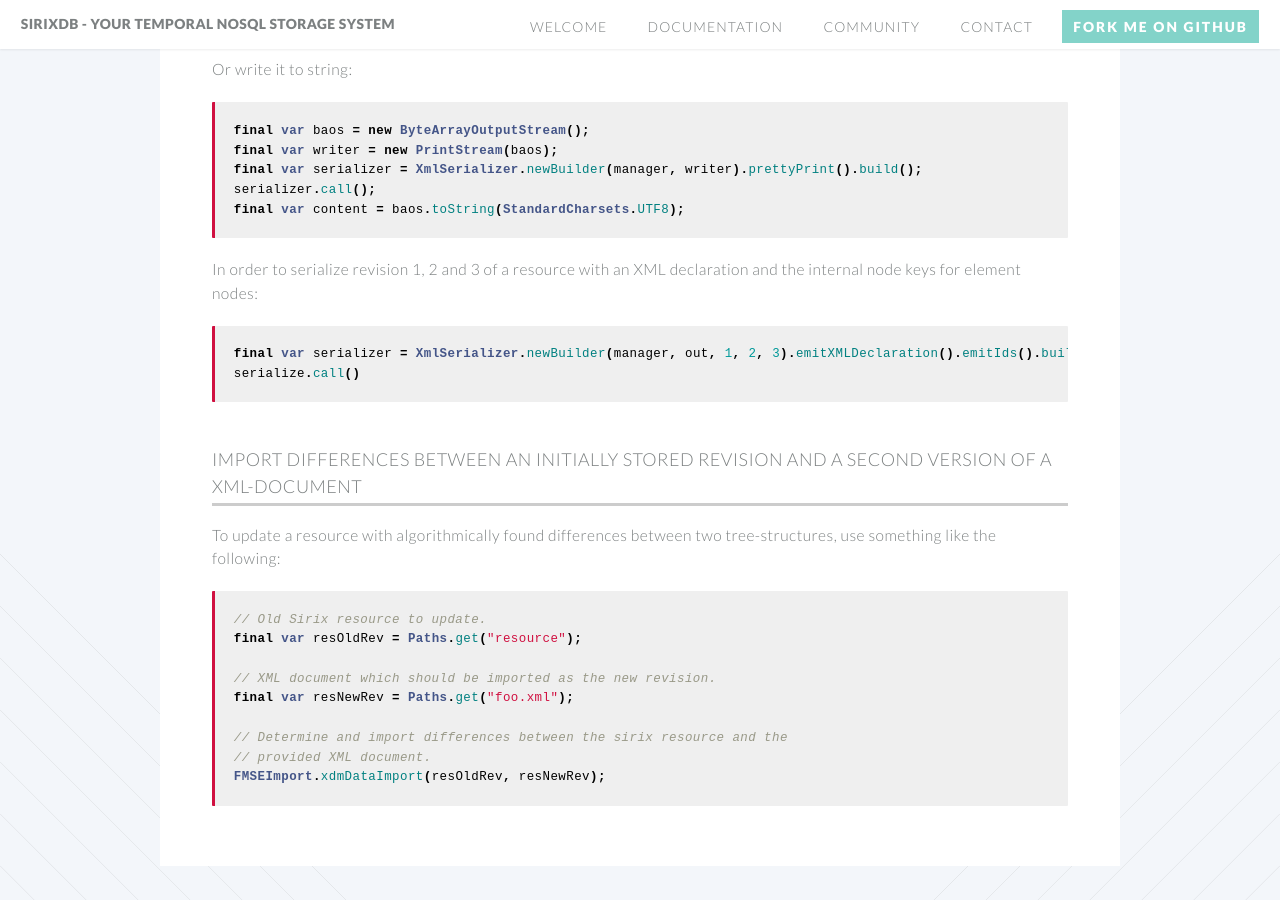
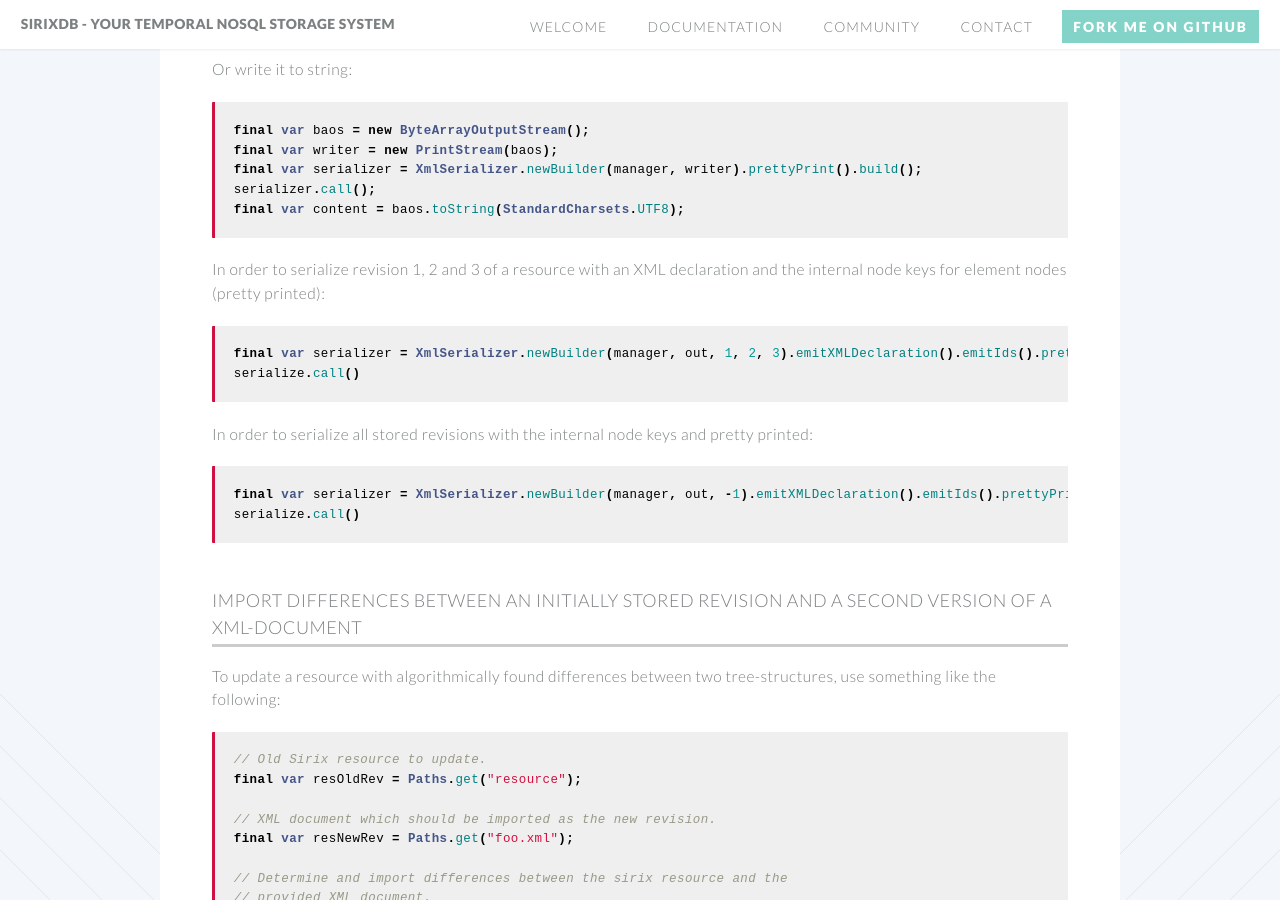
Before and after one commit to sirixdb/sirixdb.github.io, a Jekyll site: the page built from transactional-cursor-api.md, in a window 1280 px wide and 900 px high, scrolled down 13382 px. Built offline with Jekyll 4.4.1, drawn with Linux system fonts in a browser that asks for light colours; our own code applies the rules of GitHub Pages for plain Markdown files.

Commit message:
Update transactional-cursor-api.md

````diff
--- a/transactional-cursor-api.md
+++ b/transactional-cursor-api.md
@@ -560,10 +560,17 @@ serializer.call();
 final var content = baos.toString(StandardCharsets.UTF8);
 ```
 
-In order to serialize revision 1, 2 and 3 of a resource with an XML declaration and the internal node keys for element nodes:
+In order to serialize revision 1, 2 and 3 of a resource with an XML declaration and the internal node keys for element nodes (pretty printed):
 
 ```java
-final var serializer = XmlSerializer.newBuilder(manager, out, 1, 2, 3).emitXMLDeclaration().emitIds().build();
+final var serializer = XmlSerializer.newBuilder(manager, out, 1, 2, 3).emitXMLDeclaration().emitIds().prettyPrint().build();
+serialize.call()
+```
+
+In order to serialize all stored revisions with the internal node keys and pretty printed:
+
+```java
+final var serializer = XmlSerializer.newBuilder(manager, out, -1).emitXMLDeclaration().emitIds().prettyPrint().build();
 serialize.call()
 ```
 
````
